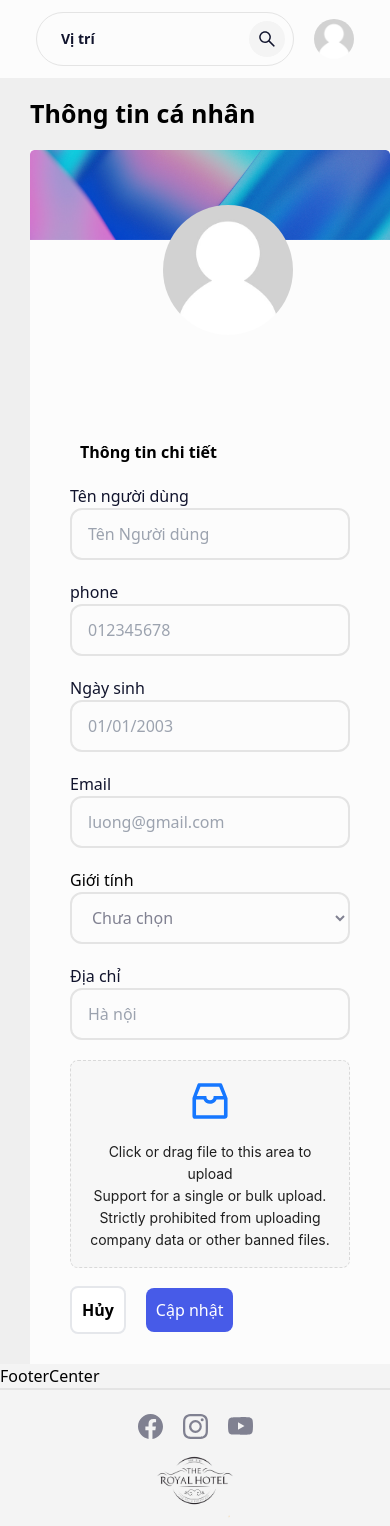
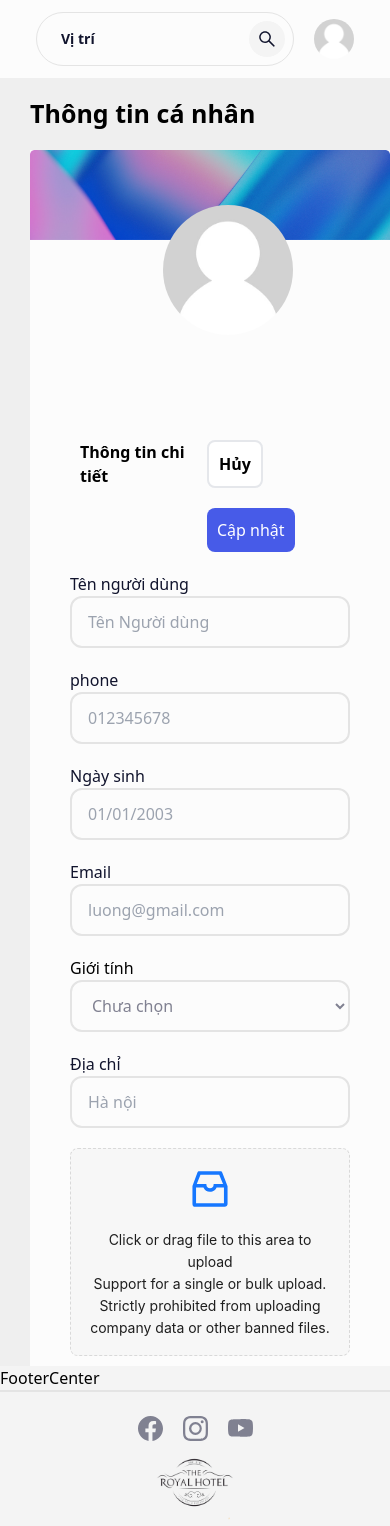
Before and after one commit to vantiendeptrai/datn, a React (Vite) app in the folder FE/: page /profile in a window 390 px wide. Shown: the top 1526 px of the page. Built offline with nearby package versions, Linux system fonts and the light colour scheme; no server answers.

Commit message:
fix lỗi button profile

```diff
--- a/FE/src/pages/client/Profile/Form/Form.tsx
+++ b/FE/src/pages/client/Profile/Form/Form.tsx
@@ -18,9 +18,6 @@ export default function Form() {
     defaultValues: {},
   });
 
-  // Check if imgBanner exists
-  const hasImgBanner = Boolean(imgBanner);
-
   return (
     <section className=" max-w-full dark:bg-[#1A1D1F] bg-[#FCFCFC] pb-[10px]  ">
       {imgBanner}
@@ -36,9 +33,23 @@ export default function Form() {
         </div>
       </div>
 
-      <h2 className="ml-[50px] text-base font-semibold mb-[20px]">
-        Thông tin chi tiết
-      </h2>
+      {/* [] */}
+      <div className={"flex justify-between"}>
+        <div>
+          <h2 className="ml-[50px] text-base font-semibold mb-[20px] ">
+            Thông tin chi tiết
+          </h2>
+        </div>
+
+        <div className="nam:mb-[20px] top-[440px] right-9 max-w-lg">
+          <button className="max-w-lg mr-[20px] p-[10px] rounded-[8px] bg-[#fff] font-black border-2 dark:text-black">
+            Hủy
+          </button>
+          <button className="text-white bg-[#475BE8] max-w-lg p-[10px] mr-[30px] mt-[20px] rounded-[8px]">
+            Cập nhật
+          </button>
+        </div>
+      </div>
 
       <form action="" className="px-10">
         <div className="grid grid-cols-2 gap-5 nam:grid-flow-row nam: row-span-3 nam:grid-cols-[1fr 1fr] nam:flex flex-col">
@@ -123,26 +134,6 @@ export default function Form() {
         </section>
 
         <App />
-
-        {hasImgBanner ? (
-          <div className="nam:mb-[20px] top-[440px] right-9 max-w-lg lg:absolute lg:bottom-[200px] lg:mt-[120px]">
-            <button className="max-w-lg mr-[20px] p-[10px] rounded-[8px] bg-[#fff] font-black border-2 dark:text-black">
-              Hủy
-            </button>
-            <button className="text-white bg-[#475BE8] max-w-lg p-[10px] mr-[30px] mt-[20px] rounded-[8px]">
-              Cập nhật
-            </button>
-          </div>
-        ) : (
-          <div>
-            <button className="max-w-lg mr-[20px] p-[10px] rounded-[8px] bg-[#fff] font-black border-2 dark:text-black">
-              Hủy
-            </button>
-            <button className=" max-w-lg p-[10px] mr-[30px] mt-[20px] rounded-[8px] text-[#fff] bg-[#475BE8]">
-              Cập nhật
-            </button>
-          </div>
-        )}
       </form>
     </section>
   );
```
Also changed, not shown: FE/src/pages/client/Profile/Banner/Banner.tsx (added).
